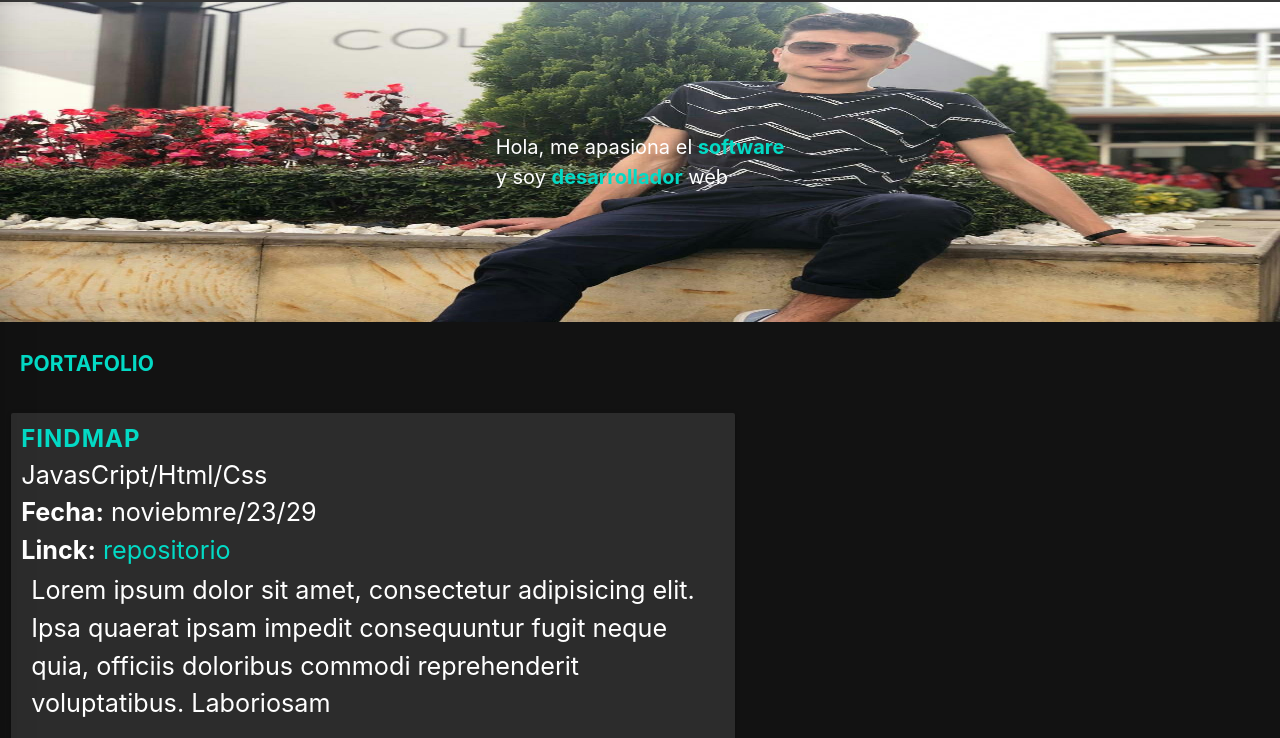
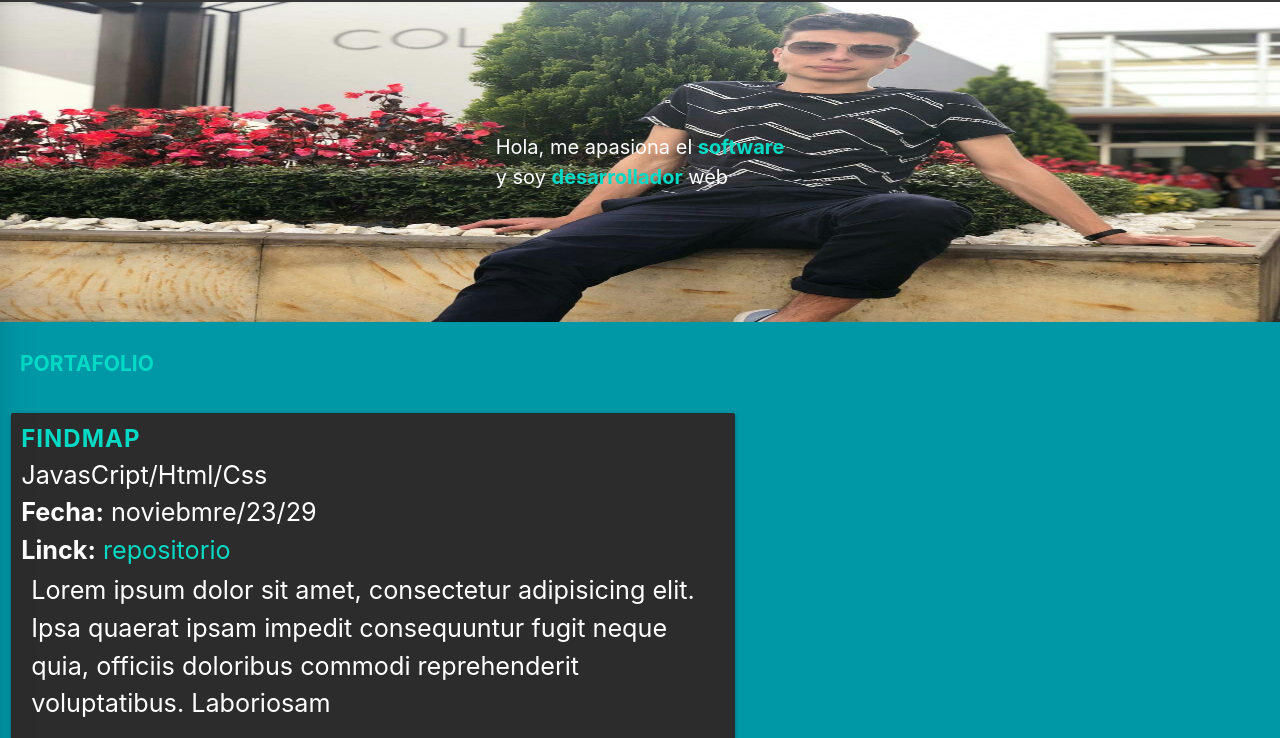
Before and after one commit to sebastian07leal/Portfolio, a website: page index.html in a window 1280 px wide. Shown: the part 62-800 px from the top of the page. Drawn offline with nearby package versions, Linux system fonts and the light colour scheme.

Commit message:
no se encuentra cambios

```diff
--- a/static/styles/scss/index.scss
+++ b/static/styles/scss/index.scss
@@ -1,6 +1,6 @@
 @import '../../../node_modules/materialize-css/sass/materialize.scss';
 
-$back-color: #121212;
+$back-color: #0097a7;
 $firs-color: #2C2C2C;
 $second-color: #03DAC5;
 
```
Also changed, not shown: static/styles/css/index.css.
